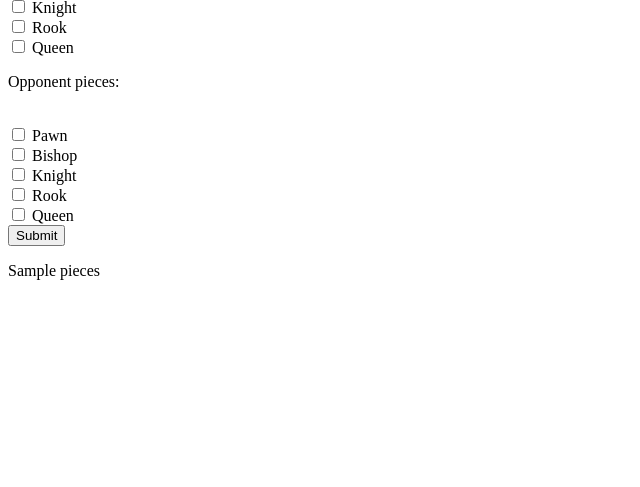
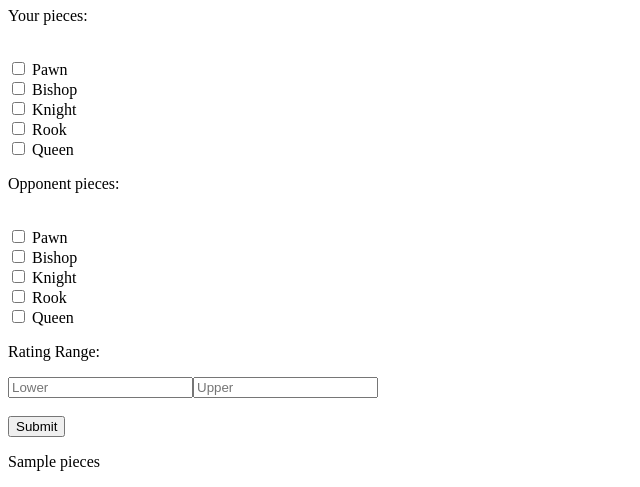
Before and after one commit to sampma309/LichessPuzzleFilter, a Flask app: template templates/index.html in a window 1280 px wide. Shown: the part 611-1098 px from the top of the page, without its empty margins (0-640 px from the left). Before the commit the page ends 891 px from the top, so only its background shows below. Run offline with Flask 2, Linux system fonts and the light colour scheme; the template is opened without the code that fills it: most values are stand-ins (such as "Sample title", 1, 10 or a date in 2020).

Commit message:
inital commit for rating filter

```diff
--- a/app.py
+++ b/app.py
@@ -23,17 +23,18 @@ def index():
         pieces += request.form.get('op_rook', '')
         pieces += request.form.get('op_queen', '')
 
+        lower_rating = int(request.form.get('lower_rating', 0))
+        upper_rating = int(request.form.get('upper_rating', 5000))
+
         pieces = ''.join(sorted(pieces))
-        print(pieces)
-        print(type(pieces))
 
-        puzzle = helpers.find_puzzle(pieces)
+        puzzle = helpers.find_puzzle(pieces, lower_rating, upper_rating)
 
-        encoded_url = helpers.encode_puzzle(puzzle)
+        encoded_url = helpers.encode_puzzle(puzzle[0])
 
         base_url = "https://listudy.org/en/iframe/custom-tactic#"
 
-        return render_template('index.html', puzzle_url=encoded_url, pieces=pieces)
+        return render_template('index.html', puzzle_url=encoded_url, pieces=pieces, rating=puzzle[0][2], PuzzleId=puzzle[0][3], moves=puzzle[0][1])
 
     if request.method == "GET":
 
--- a/templates/index.html
+++ b/templates/index.html
@@ -2,6 +2,9 @@
 <html lang="en">
     <div>
         <p>
+            <a href="https://lichess.org/training/{{ PuzzleId }}" class="button">Play this puzzle on Lichess</a>
+            <p>Rating = {{ rating }}</p>
+            <p>Moves = {{ moves }}</p>
             <iframe width="400" height="480" frameborder="0" src=https://listudy.org/en/iframe/custom-tactic#{{ puzzle_url }}></iframe>
         </p>
     </div>
@@ -29,6 +32,8 @@
             <label for="op_rook"> Rook</label><br>
             <input type="checkbox" id="op_queen" name="op_queen" value="q">
             <label for="op_queen"> Queen</label><br>
+            <p>Rating Range:</p>
+            <input type="text" id="lower_rating" name="lower_rating" placeholder="Lower"><input type="text" id="upper_rating" name="upper_rating" placeholder="Upper"><br><br>
             <input type="submit" value="Submit">
           </form>
     </div>
```
Also changed, not shown: helpers.py (+8 -8 lines).
